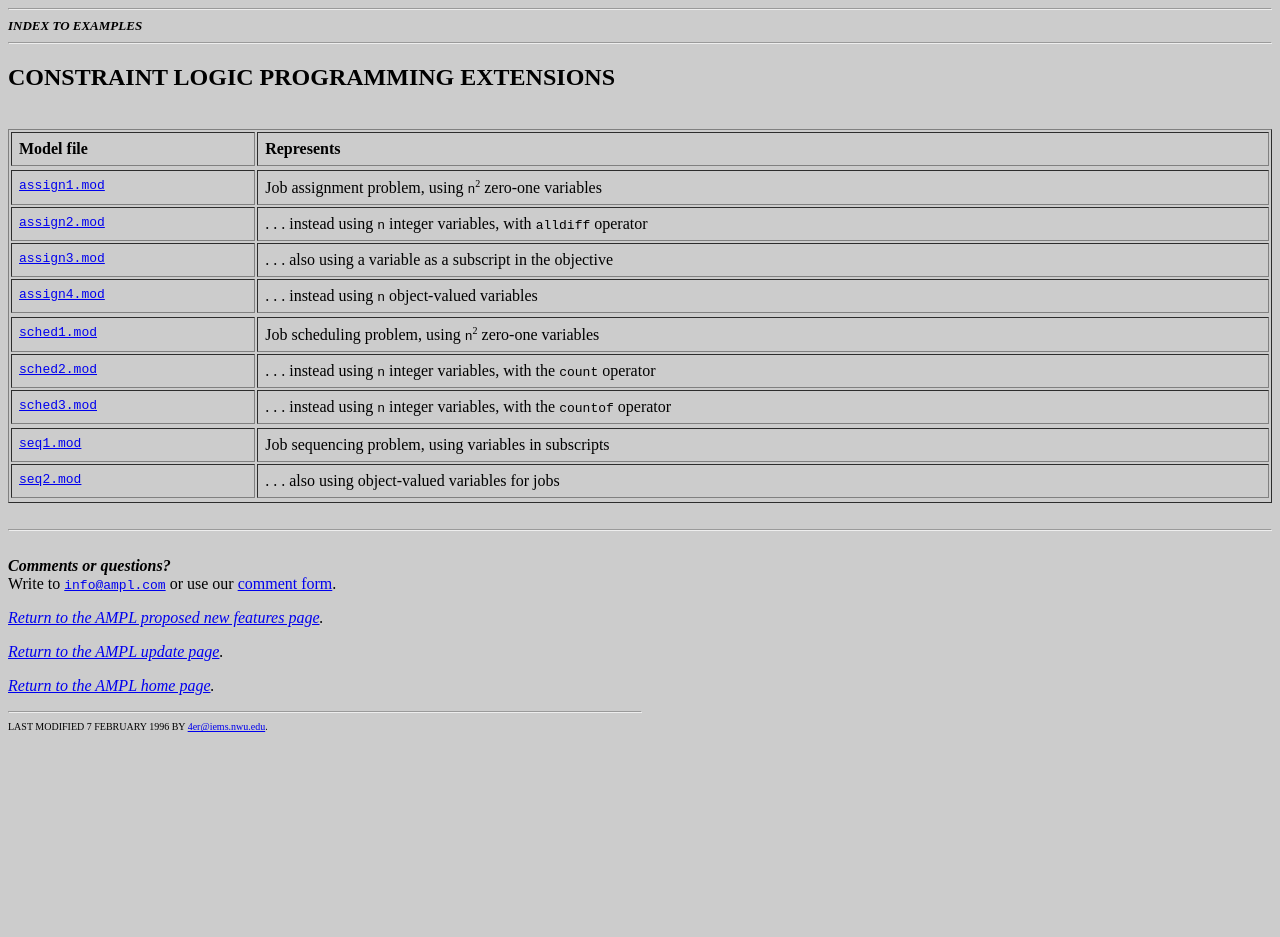
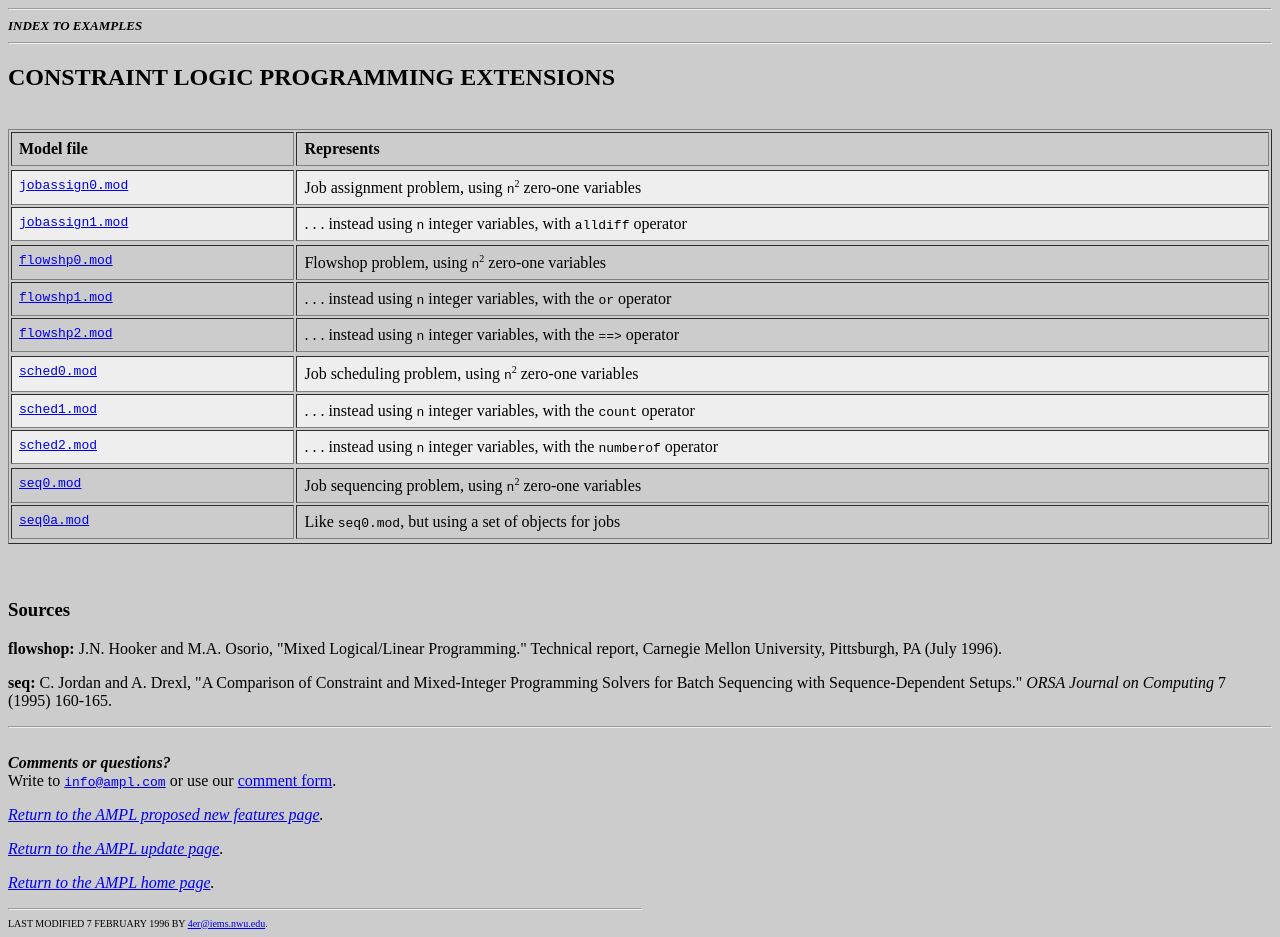
Before and after one commit to ampl/mp, a plain HTML site: page solvers/concert/examples.html in a window 1280 px wide. Before the commit the page ends 800 px from the top, so only its background shows below. Drawn offline with Linux system fonts and the light colour scheme.

Commit message:
Update examples page

```diff
--- a/solvers/concert/examples.html
+++ b/solvers/concert/examples.html
@@ -1,5 +1,3 @@
-
-<!-- saved from url=(0037)http://www.ampl.com/NEW/FUTURE/LOGIC/ -->
 <html><head><meta http-equiv="Content-Type" content="text/html; charset=ISO-8859-1"><title> AMPL -- logic programming examples index page </title>
 
 <style type="text/css"></style></head>
@@ -24,66 +22,117 @@ CONSTRAINT LOGIC PROGRAMMING EXTENSIONS
 
 <tr></tr>
 
-<tr valign="top">
-<td><tt><a href="http://www.ampl.com/NEW/FUTURE/LOGIC/assign1.mod">assign1.mod</a></tt>
+<tr bgcolor="eeeeee" valign="top">
+<td><tt><a href="https://raw.github.com/vitaut/ampl/master/models/logic/jobassign0.mod">jobassign0.mod</a></tt>
 </td><td>Job assignment problem, using
     <tt>n</tt><sup><font size="-2">2</font></sup> zero-one variables
 </td></tr>
 
-<tr valign="top">
-<td><tt><a href="http://www.ampl.com/NEW/FUTURE/LOGIC/assign2.mod">assign2.mod</a></tt>
+<tr bgcolor="eeeeee" valign="top">
+<td><tt><a href="https://raw.github.com/vitaut/ampl/master/models/logic/jobassign1.mod">jobassign1.mod</a></tt>
 </td><td>. . . instead using <tt>n</tt> integer variables,
     with <tt>alldiff</tt> operator
 </td></tr>
 
-<tr valign="top">
-<td><tt><a href="http://www.ampl.com/NEW/FUTURE/LOGIC/assign3.mod">assign3.mod</a></tt>
+<!--tr bgcolor="eeeeee" valign="top">
+<td><tt><a href="https://raw.github.com/vitaut/ampl/master/models/logic/jobassign2.mod">jobassign2.mod</a></tt>
 </td><td>. . . also using a variable as a subscript in the objective
 </td></tr>
 
-<tr valign="top">
-<td><tt><a href="http://www.ampl.com/NEW/FUTURE/LOGIC/assign4.mod">assign4.mod</a></tt>
+<tr bgcolor="eeeeee" valign="top">
+<td><tt><a href="https://raw.github.com/vitaut/ampl/master/models/logic/jobassign3.mod">jobassign3.mod</a></tt>
 </td><td>. . . instead using <tt>n</tt> object-valued variables
+</td></tr-->
+
+<tr></tr>
+
+<tr bgcolor="cccccc" valign="top">
+<td><tt><a href="https://raw.github.com/vitaut/ampl/master/models/logic/flowshp0.mod">flowshp0.mod</a></tt>
+</td><td>Flowshop problem, using
+    <tt>n</tt><sup><font size="-2">2</font></sup> zero-one variables
+</td></tr>
+
+<tr bgcolor="cccccc" valign="top">
+<td><tt><a href="https://raw.github.com/vitaut/ampl/master/models/logic/flowshp1.mod">flowshp1.mod</a></tt>
+</td><td>. . . instead using <tt>n</tt> integer variables,
+    with the <tt>or</tt> operator
+</td></tr>
+
+<tr bgcolor="cccccc" valign="top">
+<td><tt><a href="https://raw.github.com/vitaut/ampl/master/models/logic/flowshp2.mod">flowshp2.mod</a></tt>
+</td><td>. . . instead using <tt>n</tt> integer variables,
+    with the <tt>==></tt> operator
 </td></tr>
 
 <tr></tr>
 
-<tr valign="top">
-<td><tt><a href="http://www.ampl.com/NEW/FUTURE/LOGIC/sched1.mod">sched1.mod</a></tt>
+<tr bgcolor="eeeeee" valign="top">
+<td><tt><a href="https://raw.github.com/vitaut/ampl/master/models/logic/sched0.mod">sched0.mod</a></tt>
 </td><td>Job scheduling problem, using
     <tt>n</tt><sup><font size="-2">2</font></sup> zero-one variables
 </td></tr>
 
-<tr valign="top">
-<td><tt><a href="http://www.ampl.com/NEW/FUTURE/LOGIC/sched2.mod">sched2.mod</a></tt>
+<tr bgcolor="eeeeee" valign="top">
+<td><tt><a href="https://raw.github.com/vitaut/ampl/master/models/logic/sched1.mod">sched1.mod</a></tt>
 </td><td>. . . instead using <tt>n</tt> integer variables,
     with the <tt>count</tt> operator
 </td></tr>
 
-<tr valign="top">
-<td><tt><a href="http://www.ampl.com/NEW/FUTURE/LOGIC/sched3.mod">sched3.mod</a></tt>
+<tr bgcolor="eeeeee" valign="top">
+<td><tt><a href="https://raw.github.com/vitaut/ampl/master/models/logic/sched2.mod">sched2.mod</a></tt>
 </td><td>. . . instead using <tt>n</tt> integer variables,
-    with the <tt>countof</tt> operator
+    with the <tt>numberof</tt> operator
 </td></tr>
 
 <tr></tr>
 
-<tr valign="top">
-<td><tt><a href="http://www.ampl.com/NEW/FUTURE/LOGIC/seq1.mod">seq1.mod</a></tt>
-</td><td>Job sequencing problem, using variables in subscripts
+<tr bgcolor="cccccc" valign="top">
+<td><tt><a href="https://raw.github.com/vitaut/ampl/master/models/logic/seq0.mod">seq0.mod</a></tt>
+</td><td>Job sequencing problem, using <tt>n</tt><sup><font size="-2">2</font></sup>
+    zero-one variables
 </td></tr>
 
-<tr valign="top">
-<td><tt><a href="http://www.ampl.com/NEW/FUTURE/LOGIC/seq2.mod">seq2.mod</a></tt>
-</td><td>. . . also using object-valued variables for jobs
+<!--tr bgcolor="cccccc" valign="top">
+<td><tt><a href="https://raw.github.com/vitaut/ampl/master/models/logic/seq1.mod">seq1.mod</a></tt>
+</td><td>. . . instead using <tt>2n</tt> integer variables, with variables in
+    subscripts
 </td></tr>
+
+<tr bgcolor="cccccc" valign="top">
+<td><tt><a href="https://raw.github.com/vitaut/ampl/master/models/logic/seq2.mod">seq2.mod</a></tt>
+</td><td>. . . also using <tt>min</tt> in constraint to define the finish times
+</td></tr-->
+
+<tr bgcolor="cccccc" valign="top">
+<td><tt><a href="https://raw.github.com/vitaut/ampl/master/models/logic/seq0a.mod">seq0a.mod</a></tt>
+</td><td>Like <tt>seq0.mod</tt>, but using a set of objects for jobs
+</td></tr>
+
+<!--tr bgcolor="cccccc" valign="top">
+<td><tt><a href="https://raw.github.com/vitaut/ampl/master/models/logic/seq1a.mod">seq1a.mod</a></tt>
+</td><td>Like <tt>seq1.mod</tt>, but using object-valued variables for jobs
+</td></tr-->
 
 <tr></tr>
 
 </tbody></table>
 
 
-<br><hr><br>
+<br><br>
+<h3>Sources</h3>
+
+<b>flowshop:</b> J.N. Hooker and M.A. Osorio, "Mixed Logical/Linear
+Programming."  Technical report, Carnegie Mellon University,
+Pittsburgh, PA (July 1996).<p>
+
+<b>seq:</b> C. Jordan and A. Drexl, "A Comparison of Constraint
+and Mixed-Integer Programming Solvers for Batch Sequencing with
+Sequence-Dependent Setups." <i>ORSA Journal on Computing</i> 7 (1995)
+160-165.</p><p>
+
+
+
+</p><hr><br>
 <b><i>Comments or questions?</i></b><br>
 Write to <a href="mailto:info@ampl.com"><tt>info@ampl.com</tt></a>
 or use our <a href="http://www.ampl.com/comments.html">comment form</a>.<p>
```
